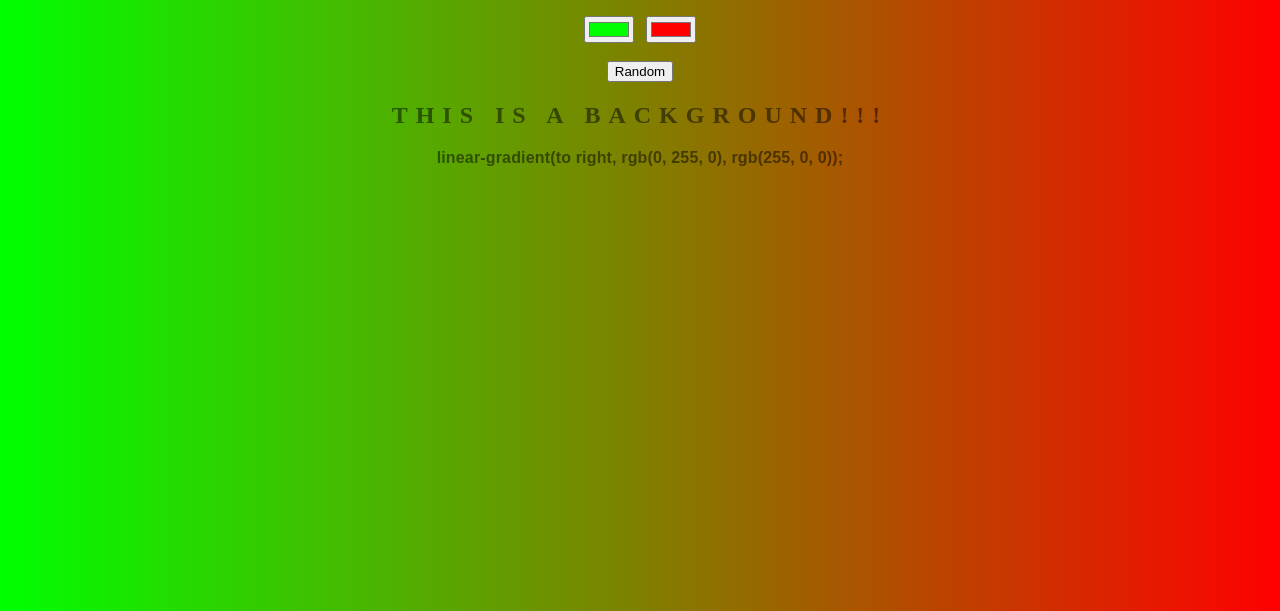
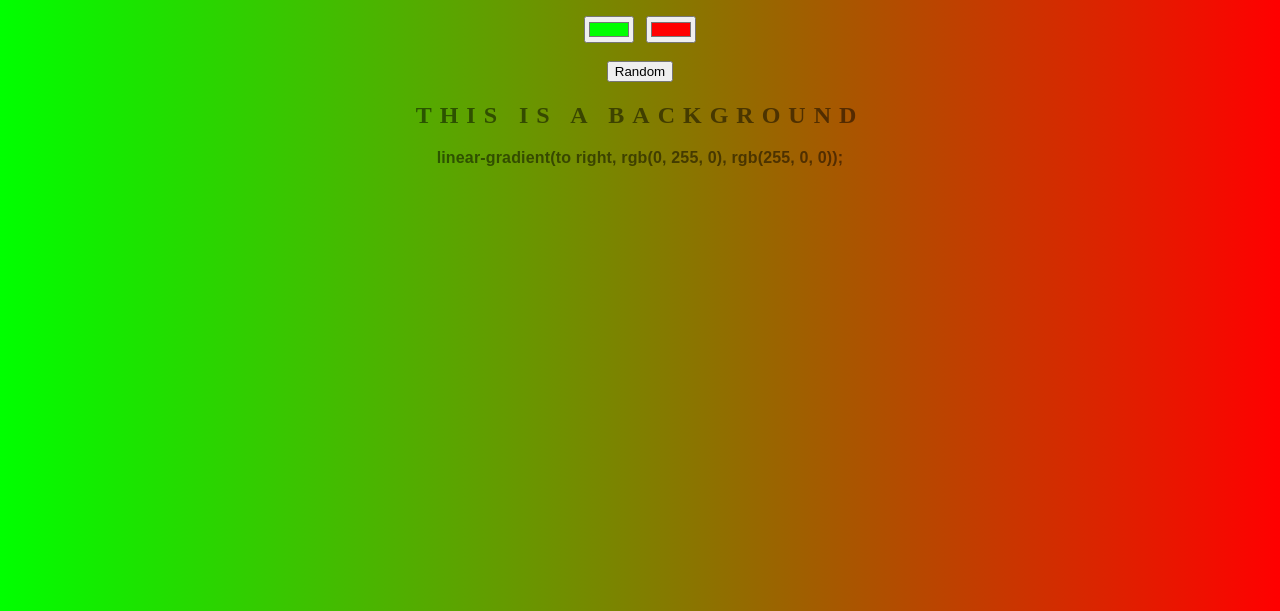
Before and after one commit to lukasz6678/background-generator, a plain HTML site: page index.html in a window 1280 px wide. Shown: the part 189-800 px from the top of the page. Drawn offline with Linux system fonts and the light colour scheme.

Commit message:
deleted exclam marks

```diff
--- a/index.html
+++ b/index.html
@@ -11,7 +11,7 @@
     <br />
     <br />
     <button id="Random">Random</button>
-    <h2>This is a Background!!!</h2>
+    <h2>This is a Background</h2>
     <h3></h3>
     <script type="text/javascript" src="script.js"></script>
   </body>
```
